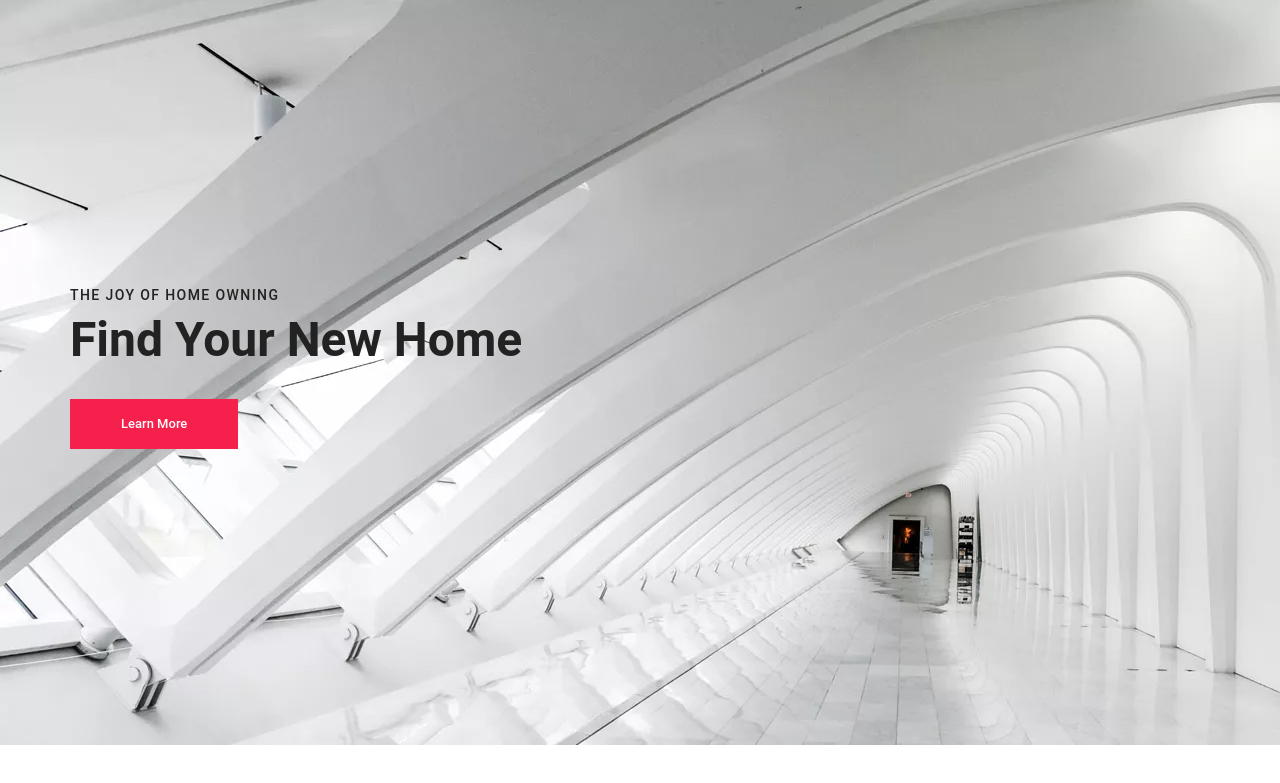
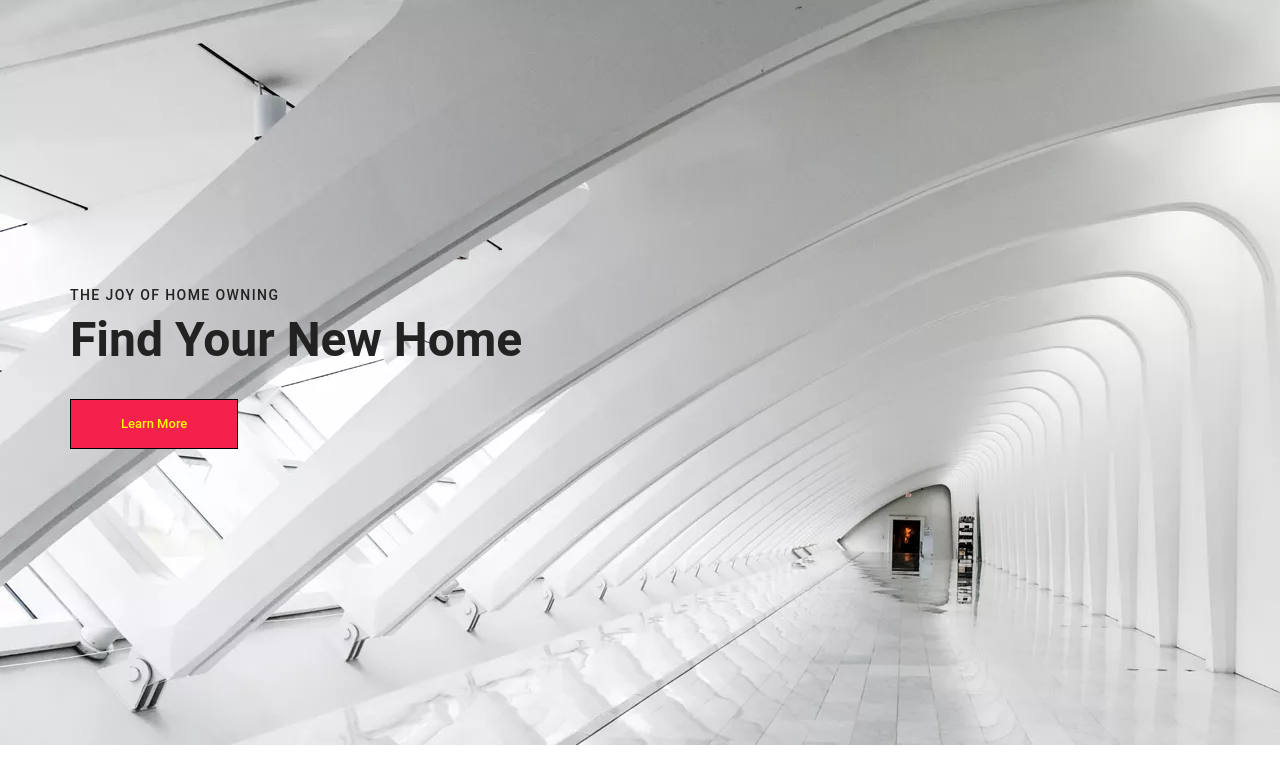
Before and after one commit to yamaanqidwai/Real-State-Multi, a plain HTML site: page index.html in a window 1280 px wide. Shown: the part 109-892 px from the top of the page. Drawn offline with nearby package versions, Linux system fonts and the light colour scheme; a web font is replaced by a local one.

Commit message:
Update index.html

```diff
--- a/index.html
+++ b/index.html
@@ -114,7 +114,7 @@
           <div class="banner_content">
             <h5>The joy of home owning</h5>
             <h3>Find Your New Home</h3>
-            <a class="main_btn" href="#" style="a:hover{
+            <a class="main_btn yellow" href="#" style="a:hover{
                 color: yellow;
                 border-color: black;
             }">Learn More</a>
```
